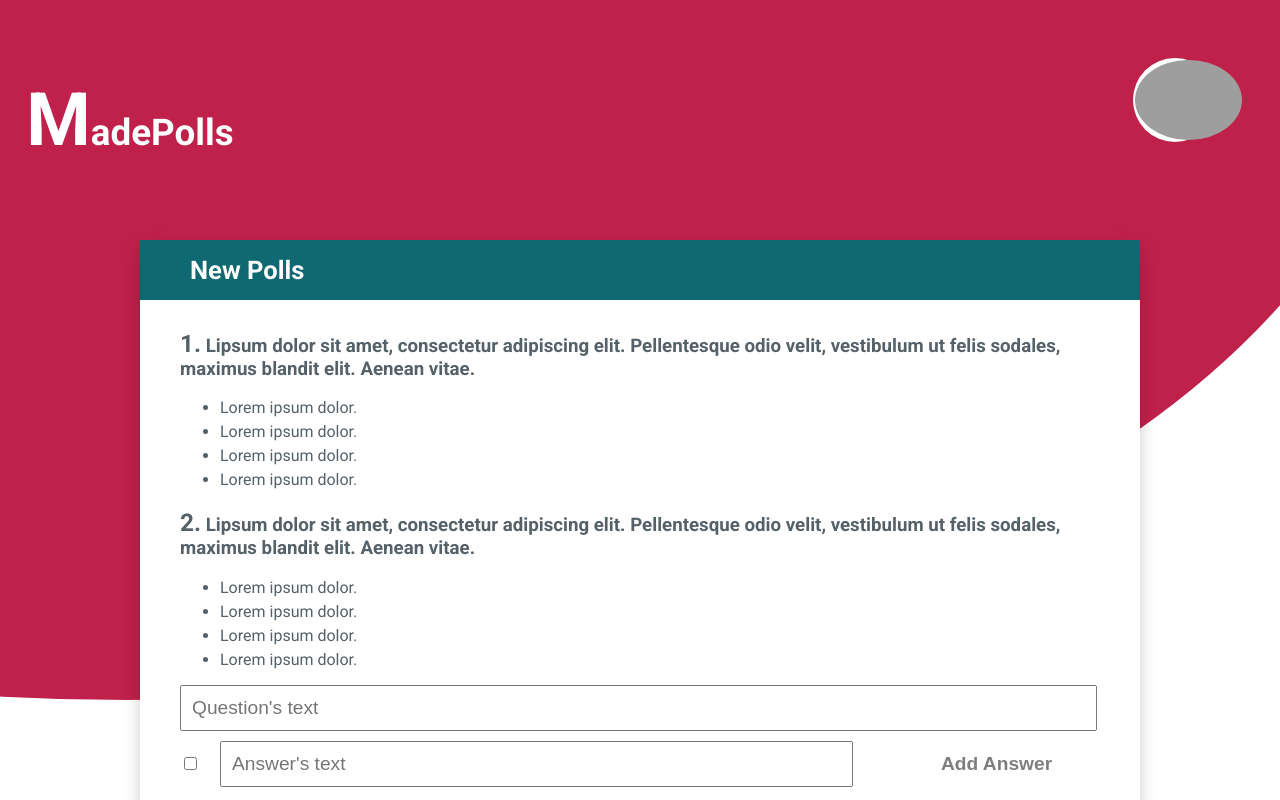
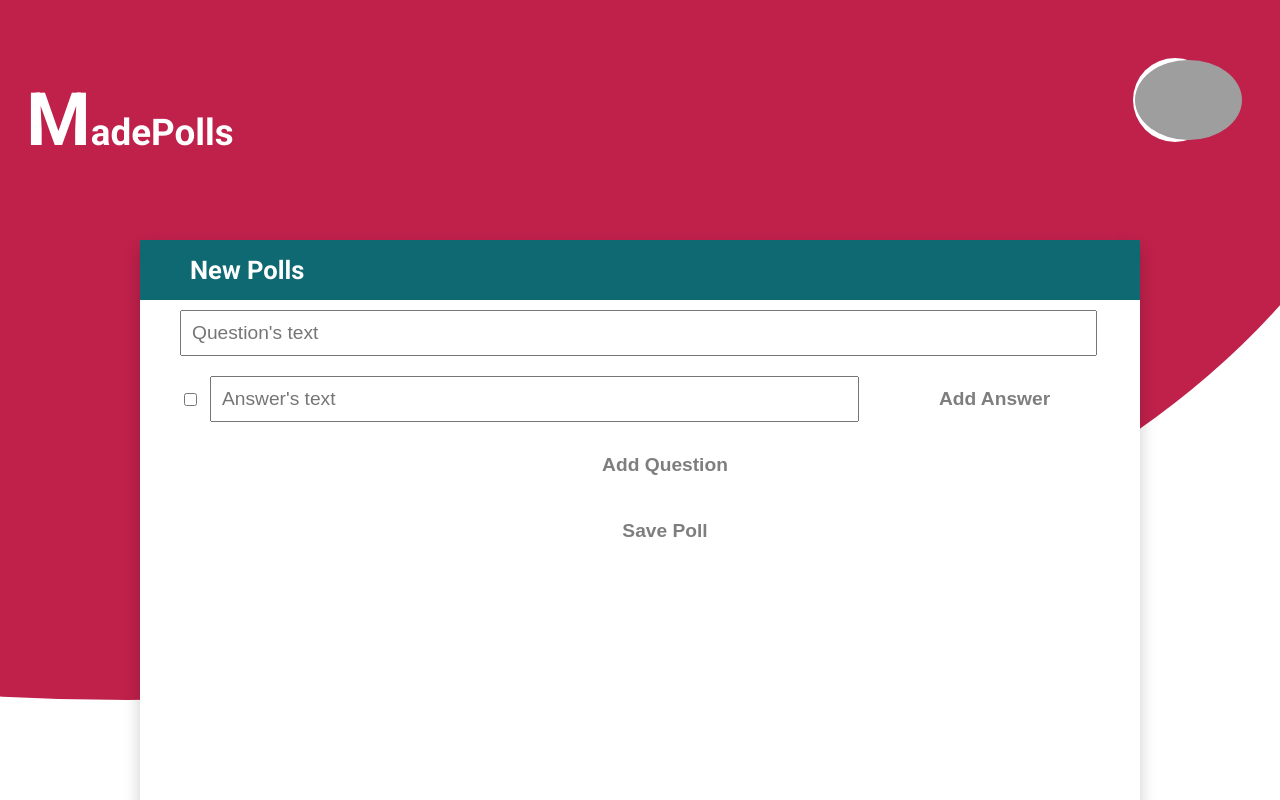
Before and after one commit to KamilStepien/Polls, an Angular app in the folder pollApp/: page /poll-display in a window 1280 px wide. Shown: the top 800 px of the page. Built offline with nearby package versions, Linux system fonts and the light colour scheme; grey boxes are pictures that could not be loaded.

Commit message:
Edit display poll

```diff
--- a/pollApp/src/app/poll/poll-create-questions/poll-create-questions.component.html
+++ b/pollApp/src/app/poll/poll-create-questions/poll-create-questions.component.html
@@ -7,12 +7,11 @@
             <p>{{answer.name}}</p>
         </div>
     </div>
-
     <form class="poll-answer-form" [formGroup]="answerForm" (ngSubmit)="addAnswer()" >
         <input type="checkbox" class="poll-answer-checkbox" formControlName="answerCheckbox">
         <input type="text" class="poll-answer-text" formControlName="answerText" placeholder="Answer's text">
         <button class="poll-answer-button" [disabled]="answerForm.invalid" >Add Answer</button>
     </form>
-    <button class="poll-addquestion-button"  [disabled]="questionForm.invalid && answers.length<=0" >Add Question</button>
+    <button class="poll-addquestion-button"  [disabled]="questionForm.invalid || answers.length<=0" >Add Question</button>
 </form>
 <button class="poll-save--button">Save Poll</button>
--- a/pollApp/src/app/poll/poll-create-questions/poll-create-questions.component.scss
+++ b/pollApp/src/app/poll/poll-create-questions/poll-create-questions.component.scss
@@ -15,10 +15,20 @@ input[type=text]
   width:  95%
 }
 
-.poll-answer-element
+.poll-answer-box
 {
-    display: flex;
-    align-items: center;
+  margin-top: 10px;
+  .poll-answer-element
+  {
+      display: flex;
+      align-items: center;
+      margin: 0 0 0 20px;
+      p
+      {
+        margin: 0.3em 0 0.3em 10px ;
+      }
+  }
+
 }
 
 .poll-answer-form
@@ -29,7 +39,7 @@ input[type=text]
 
   .poll-answer-text{
    width: 100%;
-   margin: 0 20px;
+   margin: 0 10px;
   }
 
   .poll-answer-button
--- a/pollApp/src/app/poll/poll-create-questions/poll-create-questions.component.ts
+++ b/pollApp/src/app/poll/poll-create-questions/poll-create-questions.component.ts
@@ -27,16 +27,25 @@ export class PollCreateQuestionsComponent   {
       answerCheckbox: new FormControl("")
     }
   )
+  private cleanAll()
+  {
+    this.answers = [];
+    this.answerForm.reset();
+    this.questionForm.reset();
+  }
+
 
   addAnswer()
   {
     this.answers.push(new AnswerModel(this.answerForm.value.answerText,Boolean(this.answerForm.value.answerCheckbox) ));
+    this.answerForm.reset();
   }
 
   addQuestion()
   {
     this.pollService.addQuestion(this.questionForm.value.questionName, this.answers );
     this.pollService.dispaly();
+    this.cleanAll();
   }
 
 
--- a/pollApp/src/app/poll/poll-diplay/poll-diplay.component.html
+++ b/pollApp/src/app/poll/poll-diplay/poll-diplay.component.html
@@ -1,2 +1,2 @@
-<app-poll-element-display></app-poll-element-display>
+<app-poll-element-display [pollElementImport] = "question" [index] = "i+1" *ngFor="let question of pollService.getQuestions(); index as i"></app-poll-element-display>
 <app-poll-create-questions></app-poll-create-questions>
--- a/pollApp/src/app/poll/poll-diplay/poll-diplay.component.ts
+++ b/pollApp/src/app/poll/poll-diplay/poll-diplay.component.ts
@@ -1,4 +1,5 @@
 import { Component, OnInit } from '@angular/core';
+import { PollService } from 'src/app/shared/poll.service';
 
 @Component({
   selector: 'app-poll-diplay',
@@ -7,7 +8,7 @@ import { Component, OnInit } from '@angular/core';
 })
 export class PollDiplayComponent implements OnInit {
 
-  constructor() { }
+  constructor(public pollService:PollService) { }
 
   ngOnInit(): void {
   }
--- a/pollApp/src/app/poll/poll-element-display/poll-element-display.component.html
+++ b/pollApp/src/app/poll/poll-element-display/poll-element-display.component.html
@@ -1,18 +1,10 @@
 <div class="continer">
-<h3 class="title"><span>1</span> Lipsum dolor sit amet, consectetur adipiscing elit. Pellentesque odio velit, vestibulum ut felis sodales, maximus blandit elit. Aenean vitae.</h3>
-<ul>
-  <li>Lorem ipsum dolor.</li>
-  <li>Lorem ipsum dolor.</li>
-  <li>Lorem ipsum dolor.</li>
-  <li>Lorem ipsum dolor.</li>
+<h3 class="title"><span>{{index}}</span>{{pollElementImport.name}}</h3>
+<ul >
+  <div class="list-row" *ngFor="let answer of pollElementImport.answers" >
+    <fa-icon *ngIf="answer.isChecked" [icon]="faCheckCircle"></fa-icon>
+    <fa-icon *ngIf="!answer.isChecked" [icon]="faCircle" #elseBlock></fa-icon>
+    <li>{{answer.name}}</li>
+  </div>
 </ul>
 </div>
-<div class="continer">
-  <h3><span>2</span> Lipsum dolor sit amet, consectetur adipiscing elit. Pellentesque odio velit, vestibulum ut felis sodales, maximus blandit elit. Aenean vitae.</h3>
-  <ul>
-    <li>Lorem ipsum dolor.</li>
-    <li>Lorem ipsum dolor.</li>
-    <li>Lorem ipsum dolor.</li>
-    <li>Lorem ipsum dolor.</li>
-  </ul>
-  </div>
--- a/pollApp/src/app/poll/poll-element-display/poll-element-display.component.scss
+++ b/pollApp/src/app/poll/poll-element-display/poll-element-display.component.scss
@@ -12,11 +12,23 @@
 
   ul
   {
-    li
+    list-style: none;
+    .list-row
     {
-      font-weight: 400;
-      margin: 5px 0;
+      display: flex;
+      align-items: center;
+
+      fa-icon
+      {
+        margin-right: 10px;
+      }
+      li
+      {
+        font-weight: 400;
+        margin: 5px 0;
+      }
     }
+
   }
 
 }
--- a/pollApp/src/app/poll/poll-element-display/poll-element-display.component.ts
+++ b/pollApp/src/app/poll/poll-element-display/poll-element-display.component.ts
@@ -1,4 +1,6 @@
-import { Component, OnInit } from '@angular/core';
+import { Component, Input, OnInit } from '@angular/core';
+import { faCheckCircle, faCircle } from '@fortawesome/free-solid-svg-icons';
+import {  QuestionModule } from 'src/app/shared/question.module';
 
 @Component({
   selector: 'app-poll-element-display',
@@ -7,6 +9,12 @@ import { Component, OnInit } from '@angular/core';
 })
 export class PollElementDisplayComponent implements OnInit {
 
+  @Input() pollElementImport: QuestionModule;
+  @Input() index: number;
+  public faCheckCircle = faCheckCircle;
+  public faCircle = faCircle;
+
+
   constructor() { }
 
   ngOnInit(): void {
--- a/pollApp/src/app/shared/poll.service.ts
+++ b/pollApp/src/app/shared/poll.service.ts
@@ -15,7 +15,13 @@ export class PollService {
 
   addQuestion(name:string, answers:AnswerModel[])
   {
-    this.poll.push(new QuestionModule(name,  answers));
+    this.poll.push(new QuestionModule(name,  answers.slice()));
+  }
+
+
+  getQuestions(): QuestionModule []
+  {
+     return this.poll;
   }
 
   dispaly()
```
Also changed, not shown: pollApp/src/app/shared/answer.module.ts (line endings or trailing spaces), pollApp/src/app/shared/question.module.ts (line endings or trailing spaces).
